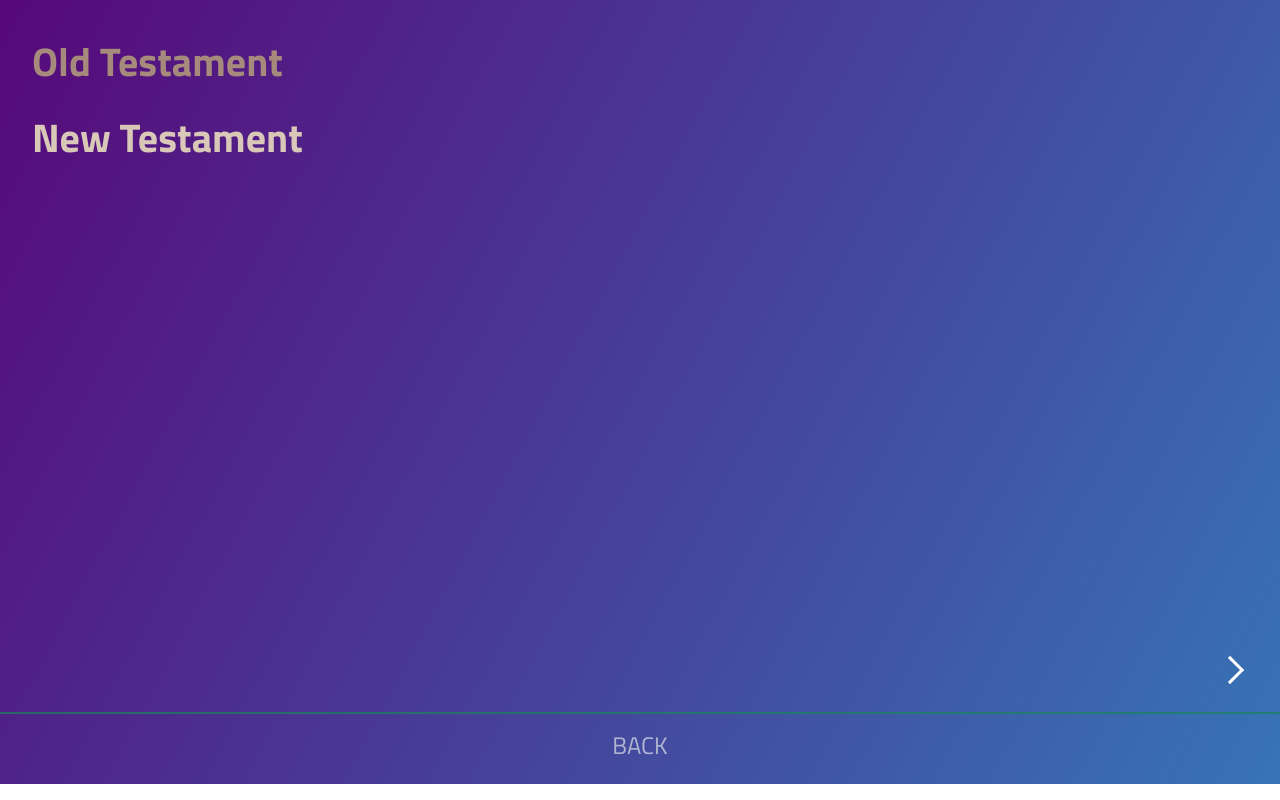
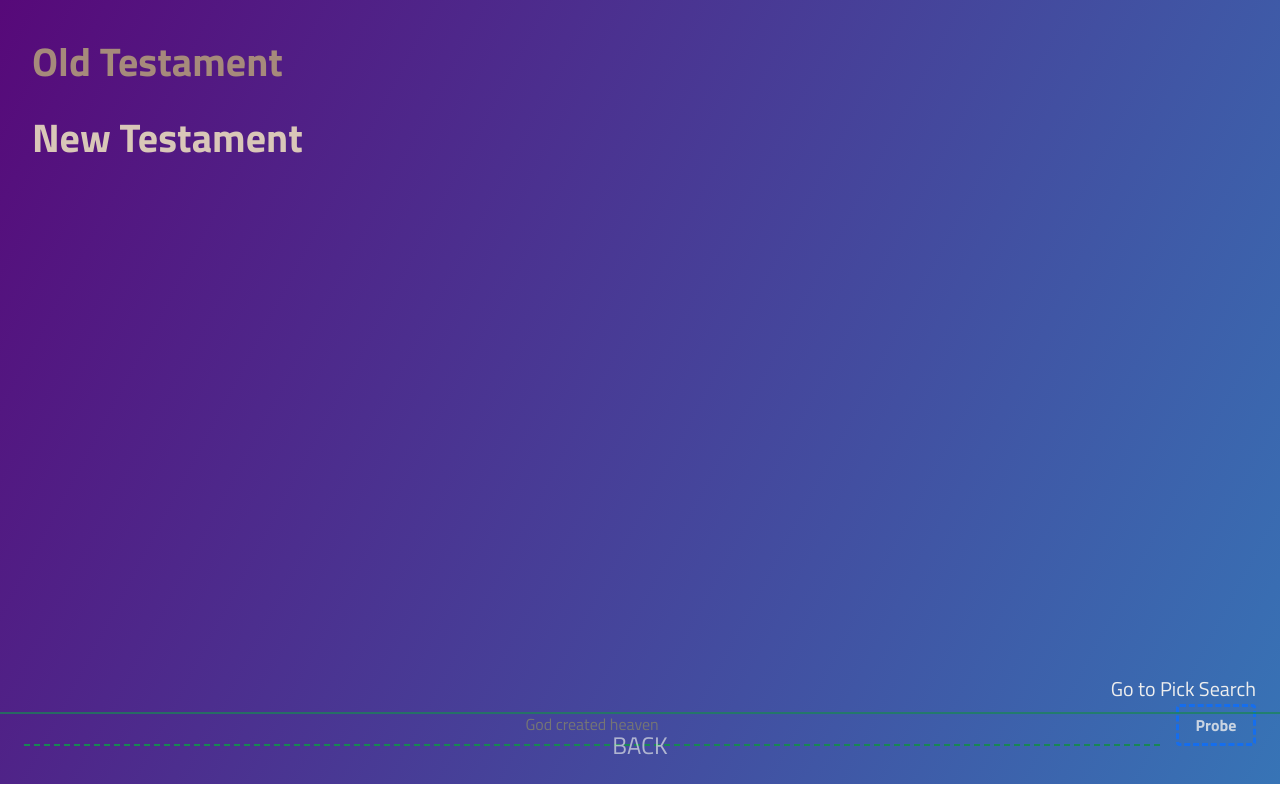
Before and after one commit to iamidlek/Exrvue.withB, a Vue app: page /#/search/picksearch in a window 1280 px wide. Built offline with nearby package versions, Linux system fonts and the light colour scheme; a web font is replaced by a local one.

Commit message:
fix search form

```diff
--- a/src/components/SearchForm.vue
+++ b/src/components/SearchForm.vue
@@ -1,5 +1,7 @@
 <template>
-  <div class="search-form">
+  <div
+    class="search-form"
+    ref="form">
     <div
       class="old-name"
       @click="oopen">
@@ -9,12 +11,23 @@
       class="old-book"
       ref="oldb">
       <div
+        key="All Old Testament"
+        class="book">
+        <input
+          type="checkbox"
+          value="All Old Testament"
+          v-model="selected"
+          id="All Old Testament" />
+        <label for="All Old Testament">All Old Testament</label>
+      </div>
+      <div
         v-for="old in olds"
         :key="old"
         class="book">
         <input
           type="checkbox"
-          v-model="$data[old]"
+          :value="old"
+          v-model="selected"
           :id="old" />
         <label :for="old">{{ old }}</label>
       </div>
@@ -28,33 +41,66 @@
       class="new-book"
       ref="newb">
       <div
+        key="All New Testament"
+        class="book">
+        <input
+          type="checkbox"
+          value="All New Testament"
+          v-model="selected"
+          id="All New Testament" />
+        <label for="All New Testament">All New Testament</label>
+      </div>
+      <div
         v-for="newb in news"
         :key="newb"
         class="book">
         <input
           type="checkbox"
-          v-model="$data[newb]"
+          :value="newb"
+          v-model="selected"
           :id="newb" />
         <label :for="newb">{{ newb }}</label>
       </div>
     </div>
-    <div class="next">
-      <div class="arrow"></div>
-    </div>
+    <a
+      class="next"
+      @click="pick">
+      Go to Pick Search
+    </a>
   </div>
+  <RouterView />
 </template>
 
 <script>
 export default {
   data(){
     return {
-      olds : ['All Old Testament','Genesis', 'Exodus', 'Leviticus', 'Numbers', 'Deuteronomy', 'Joshua', 'Judges', 'Ruth', '1 Samuel', '2 Samuel', '1 Kings', '2 Kings', '1 Chronicles', '2 Chronicles', 'Ezra', 'Nehemiah', 'Esther', 'Job', 'Psalm', 'Proverbs', 'Ecclesiastes', 'Song of Solomon', 'Isaiah', 'Jeremiah', 'Lamentations', 'Ezekiel', 'Daniel', 'Hosea', 'Joel', 'Amos', 'Obadiah', 'Jonah', 'Micah', 'Nahum', 'Habakkuk', 'Zephaniah', 'Haggai', 'Zechariah', 'Malachi'],
-      news : ['All New Testament','Matthew', 'Mark', 'Luke', 'John', 'Acts', 'Romans', '1 Corinthians', '2 Corinthians', 'Galatians', 'Ephesians', 'Philippians', 'Colossians', '1 Thessalonians', '2 Thessalonians', '1 Timothy', '2 Timothy', 'Titus', 'Philemon', 'Hebrews', 'James', '1 Peter', '2 Peter', '1 John', '2 John', '3 John', 'Jude', 'Revelation' ],
+      olds : ['Genesis', 'Exodus', 'Leviticus', 'Numbers', 'Deuteronomy', 'Joshua', 'Judges', 'Ruth', '1 Samuel', '2 Samuel', '1 Kings', '2 Kings', '1 Chronicles', '2 Chronicles', 'Ezra', 'Nehemiah', 'Esther', 'Job', 'Psalm', 'Proverbs', 'Ecclesiastes', 'Song of Solomon', 'Isaiah', 'Jeremiah', 'Lamentations', 'Ezekiel', 'Daniel', 'Hosea', 'Joel', 'Amos', 'Obadiah', 'Jonah', 'Micah', 'Nahum', 'Habakkuk', 'Zephaniah', 'Haggai', 'Zechariah', 'Malachi'],
+      news : ['Matthew', 'Mark', 'Luke', 'John', 'Acts', 'Romans', '1 Corinthians', '2 Corinthians', 'Galatians', 'Ephesians', 'Philippians', 'Colossians', '1 Thessalonians', '2 Thessalonians', '1 Timothy', '2 Timothy', 'Titus', 'Philemon', 'Hebrews', 'James', '1 Peter', '2 Peter', '1 John', '2 John', '3 John', 'Jude', 'Revelation' ],
       clo1 : true,
-      clo2 : true
+      clo2 : true,
+      selected: []
     }
   },
+  provide() {
+    return {
+      list: this.selected
+    }
+  },
+  mounted() {
+    this.$nextTick(() => {
+      setTimeout(() => {
+        this.$refs.form.classList.add('mounted')
+      }, 700);
+    });
+  },
   methods: {
+    pick(){
+      setTimeout(() => {
+        this.$router.push('/search/picksearch')
+      }, 1000);
+      this.$refs.form.classList.add('pick')
+    },
     oopen(){
       if (this.clo1){
         this.clo1 = !this.clo1
@@ -72,17 +118,25 @@
         this.clo2 = !this.clo2
         this.$refs.newb.classList.remove('open')
       }
-    }
+    },
+
   }
 }
 </script>
 
 <style lang="scss" scoped>
-.search-form {
+.search-form{
+  opacity: 0;
+  transition: all .5s;
+}
+.search-form.mounted {
   width: 100%;
   height: 84vh;
   margin-top: 1vh;
+  opacity: 1;
+  overflow: hidden;
   position: relative;
+  transition: all .4s;
   .old-name{
     color: #A68A7B;
     font-weight: 700;
@@ -102,6 +156,7 @@
     -webkit-appearance: none;
     -moz-appearance: none;
     appearance: none;
+    opacity: 0;
   }
   label {
     box-sizing: border-box;
@@ -142,26 +197,24 @@
       border: none;
     }
   }
-  .next {
+  .next{
     position: absolute;
-    width: 1px;
-    height: 1px;
+    font-size: 2.5vh;
+    color: #eee;
     bottom: 0;
     right: 0;
     display: flex;
     justify-content: center;
     align-items: center;
-    .arrow{
-      position: absolute;
-      width: 2.5vh;
-      height: 2.5vh;
-      bottom: 3vh;
-      right: 2vh;
-      border-top: 3px solid white;
-      border-right: 3px solid white;
-      transform: rotate(45deg);
-      cursor: pointer;
+    cursor: pointer;
+    text-decoration: none;
+    transition: all .4s;
+    &:hover{
+      color: #000;
     }
   }
 }
+.search-form.pick {
+  height: 0;
+}
 </style>
```
